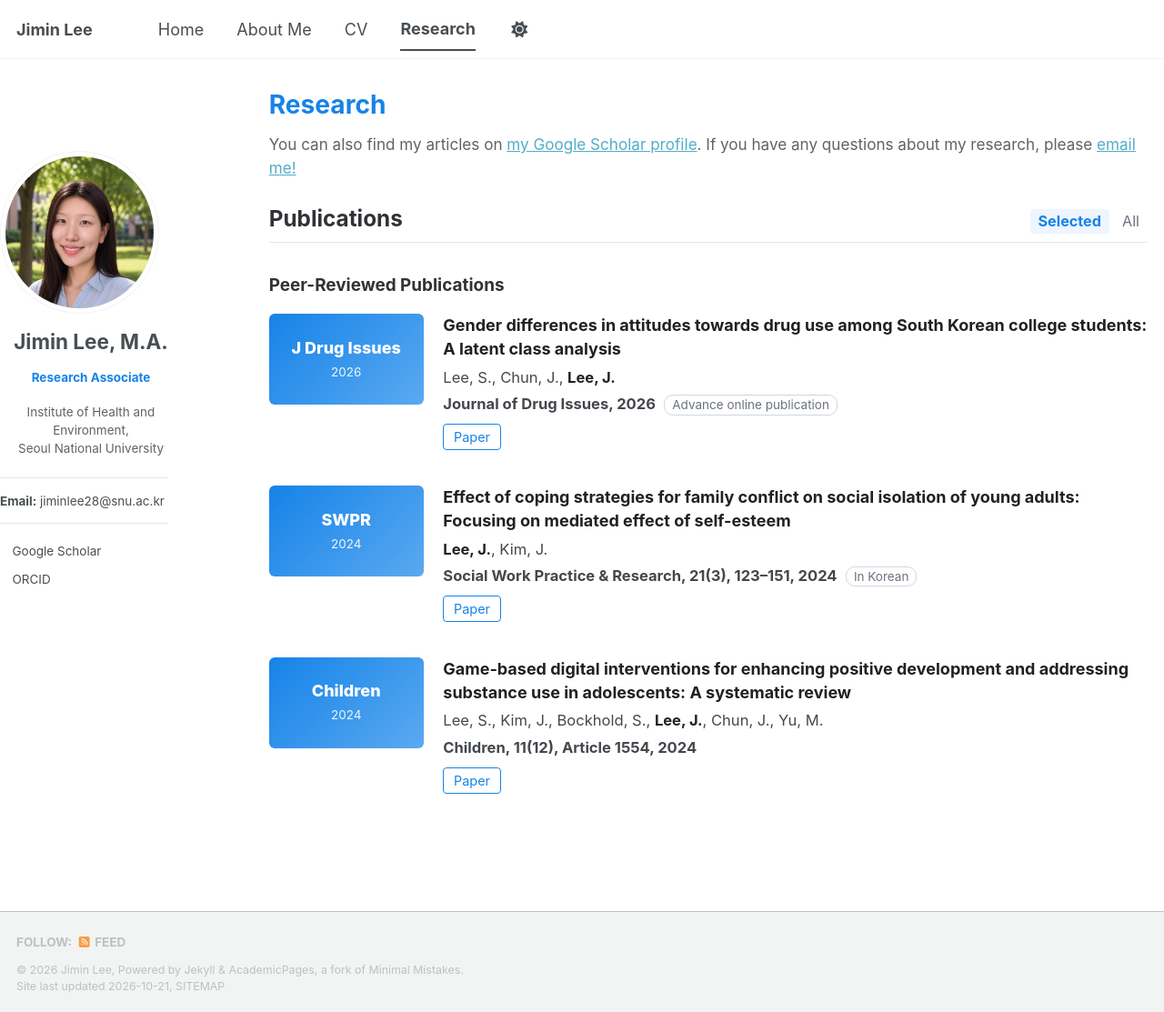
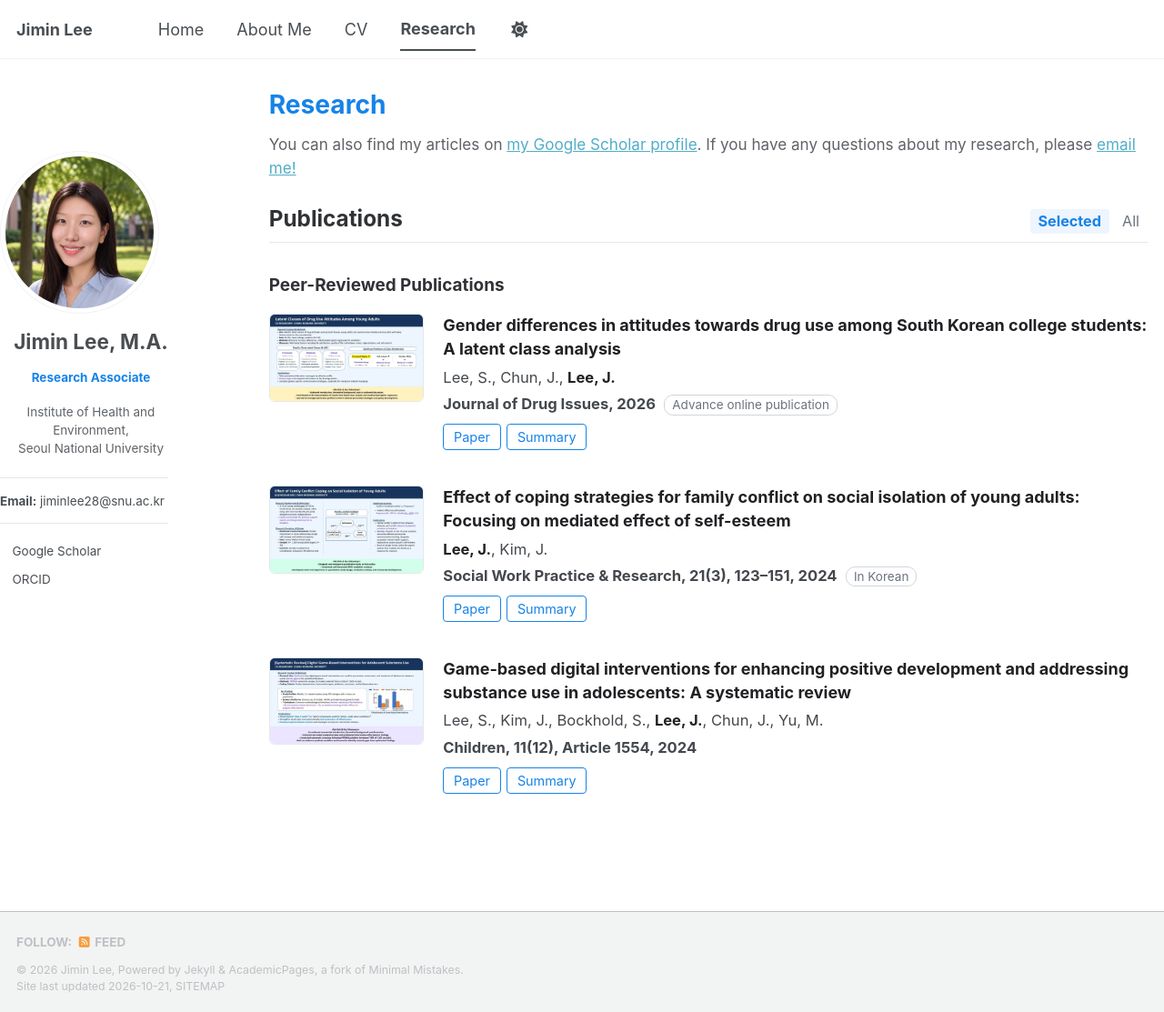
Before and after one commit to jiminlee-research/jiminlee-research.github.io, a Jekyll site: the page built from _pages/publications.html, in a window 1280 px wide and 1113 px high. Shown: the whole window at 91% size. Built offline with Jekyll 4.4.1, drawn with Linux system fonts in a browser that asks for light colours; a style sheet for code colours, icons or effects is not loaded.

Commit message:
Add research summary images to Research page
Co-Authored-By: Claude Opus 5.5 <noreply@anthropic.com>
Claude-Session: https://claude.ai/code/session_01GYaXMgFYpFz8tBfJmAVwxN

```diff
--- a/_data/publications.yml
+++ b/_data/publications.yml
@@ -5,6 +5,7 @@
 
 - type: journal
   title: "Gender differences in attitudes towards drug use among South Korean college students: A latent class analysis"
+  image: /images/pubs/drug-attitudes-lca.jpg
   authors: ["Lee, S.", "Chun, J.", "Lee, J."]
   venue: "Journal of Drug Issues"
   short: "J Drug Issues"
@@ -17,6 +18,7 @@
 
 - type: journal
   title: "Effect of coping strategies for family conflict on social isolation of young adults: Focusing on mediated effect of self-esteem"
+  image: /images/pubs/family-conflict-isolation.jpg
   authors: ["Lee, J.", "Kim, J."]
   venue: "Social Work Practice & Research, 21(3), 123–151"
   short: "SWPR"
@@ -29,6 +31,7 @@
 
 - type: journal
   title: "Game-based digital interventions for enhancing positive development and addressing substance use in adolescents: A systematic review"
+  image: /images/pubs/game-based-sr.jpg
   authors: ["Lee, S.", "Kim, J.", "Bockhold, S.", "Lee, J.", "Chun, J.", "Yu, M."]
   venue: "Children, 11(12), Article 1554"
   short: "Children"
@@ -40,6 +43,7 @@
 
 - type: presentation
   title: "A global systematic review of digital game-based strategies targeting adolescent substance use"
+  image: /images/pubs/game-based-sr.jpg
   authors: ["Lee, S.*", "Kim, J.", "Bockhold, S.", "Lee, J.", "Chun, J.", "Yu, M."]
   venue: "Society for Social Work and Research (SSWR), Washington, DC"
   short: "SSWR"
@@ -48,6 +52,7 @@
 
 - type: presentation
   title: "Latent class analysis of attitudes towards drug use and well-being among South Korean young adults"
+  image: /images/pubs/drug-attitudes-lca.jpg
   authors: ["Lee, S.", "Chun, J.", "Lee, J.*"]
   venue: "European Public Health Conference (EPH), Lisbon, Portugal"
   short: "EPH"
--- a/_pages/publications.html
+++ b/_pages/publications.html
@@ -13,7 +13,7 @@ author_profile: true
 .pub-toggle button.active { color:#1683e8; font-weight:700; background:#eef5fe; }
 .pub-item { display:flex; gap:1.2rem; margin:0 0 1.8rem; }
 .pub-thumb { flex:0 0 170px; }
-.pub-thumb img { width:170px; border-radius:6px; border:1px solid #e5e7eb; }
+.pub-thumb img { display:block; transition:box-shadow .2s; width:170px; border-radius:6px; border:1px solid #e5e7eb; }
 .pub-body { flex:1; min-width:0; }
 .pub-title { font-weight:700; font-size:1rem; color:#202124; margin:0 0 .3rem; line-height:1.45; }
 .pub-authors { font-size:.92rem; color:#44484d; margin:0 0 .25rem; }
@@ -32,6 +32,7 @@ author_profile: true
 .pub-tile-wip { background:linear-gradient(135deg,#6b7280,#9ca3af); }
 .pub-tag { display:inline-block; font-weight:400; font-size:.75rem; color:#6b7280; border:1px solid #d1d5db; border-radius:10px; padding:0 .45rem; margin-left:.3rem; }
 @media (max-width:700px){ .pub-tile{width:100%;height:70px;} }
+.pub-thumb a:hover img { box-shadow:0 4px 14px rgba(0,0,0,.15); }
 </style>
 
 <p class="pub-intro">You can also find my articles on <a href="https://scholar.google.com/citations?user=zuMXeBkAAAAJ&hl=ko">my Google Scholar profile</a>. If you have any questions about my research, please <a href="mailto:jiminlee28@snu.ac.kr">email me!</a></p>
@@ -56,12 +57,12 @@ author_profile: true
 {% if key == "presentation" %}<p class="pub-note-small">* Presenter</p>{% endif %}
 {% for p in items %}
 <div class="pub-item" data-selected="{% if p.selected %}true{% else %}false{% endif %}">
-<div class="pub-thumb">{% if p.image %}<img src="{{ p.image | relative_url }}" alt="">{% else %}<div class="pub-tile pub-tile-{{ key }}"><span>{{ p.short }}</span>{% if p.year %}<small>{{ p.year }}</small>{% endif %}</div>{% endif %}</div>
+<div class="pub-thumb">{% if p.image %}<a href="{{ p.image | relative_url }}" target="_blank" rel="noopener" title="View research summary"><img src="{{ p.image | relative_url }}" alt="Research summary"></a>{% else %}<div class="pub-tile pub-tile-{{ key }}"><span>{{ p.short }}</span>{% if p.year %}<small>{{ p.year }}</small>{% endif %}</div>{% endif %}</div>
 <div class="pub-body">
 <p class="pub-title">{{ p.title }}</p>
 <p class="pub-authors">{% for a in p.authors %}{% if a contains "Lee, J." %}<span class="me">{{ a }}</span>{% else %}{{ a }}{% endif %}{% unless forloop.last %}, {% endunless %}{% endfor %}</p>
 {% if p.venue %}<p class="pub-venue">{{ p.venue }}{% if p.year %}, {{ p.year }}{% endif %}{% if p.note %} <span class="pub-tag">{{ p.note }}</span>{% endif %}</p>{% endif %}
-{% if p.links %}<div class="pub-links">{% for l in p.links %}<a href="{{ l.url }}" target="_blank" rel="noopener">{{ l.label }}</a>{% endfor %}</div>{% endif %}
+{% if p.links or p.image %}<div class="pub-links">{% for l in p.links %}<a href="{{ l.url }}" target="_blank" rel="noopener">{{ l.label }}</a>{% endfor %}{% if p.image %}<a href="{{ p.image | relative_url }}" target="_blank" rel="noopener">Summary</a>{% endif %}</div>{% endif %}
 </div>
 </div>
 {% endfor %}
```
Also changed, not shown: images/pubs/drug-attitudes-lca.jpg (added), images/pubs/family-conflict-isolation.jpg (added), images/pubs/game-based-sr.jpg (added).
